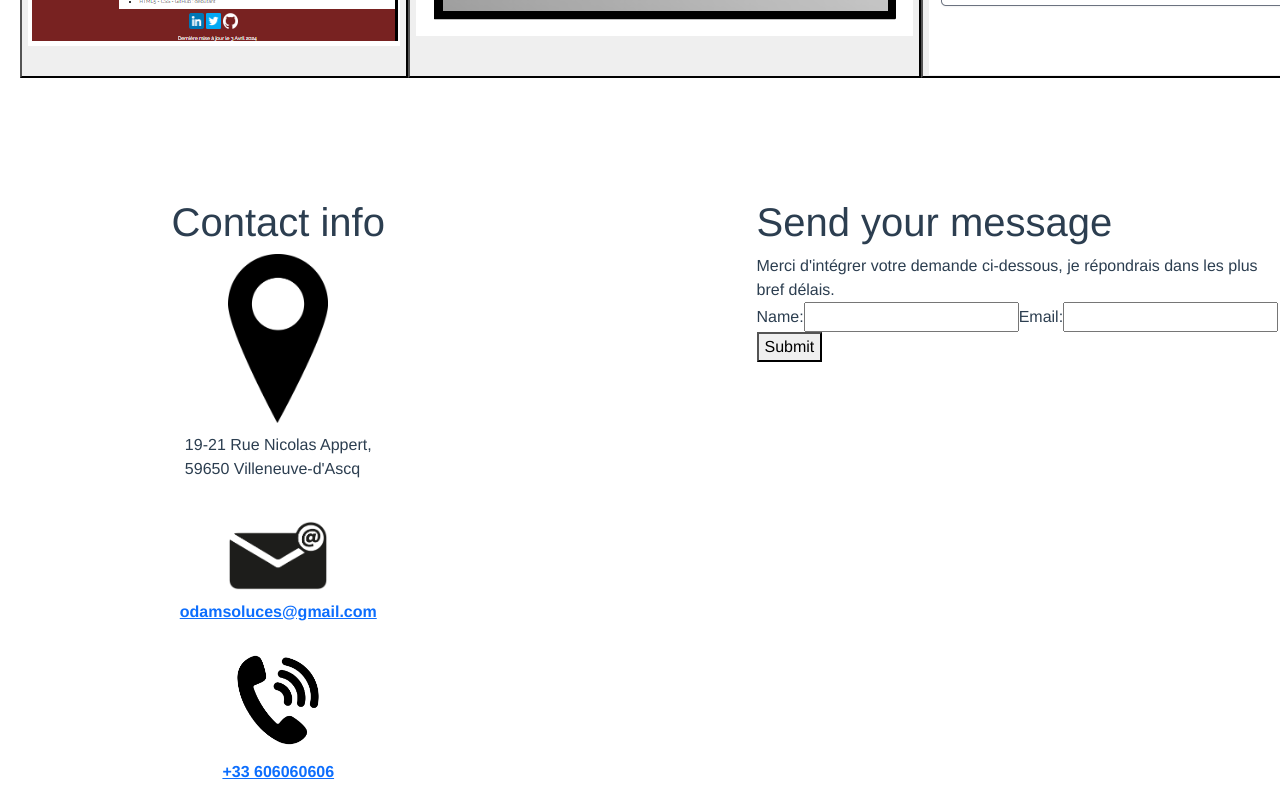
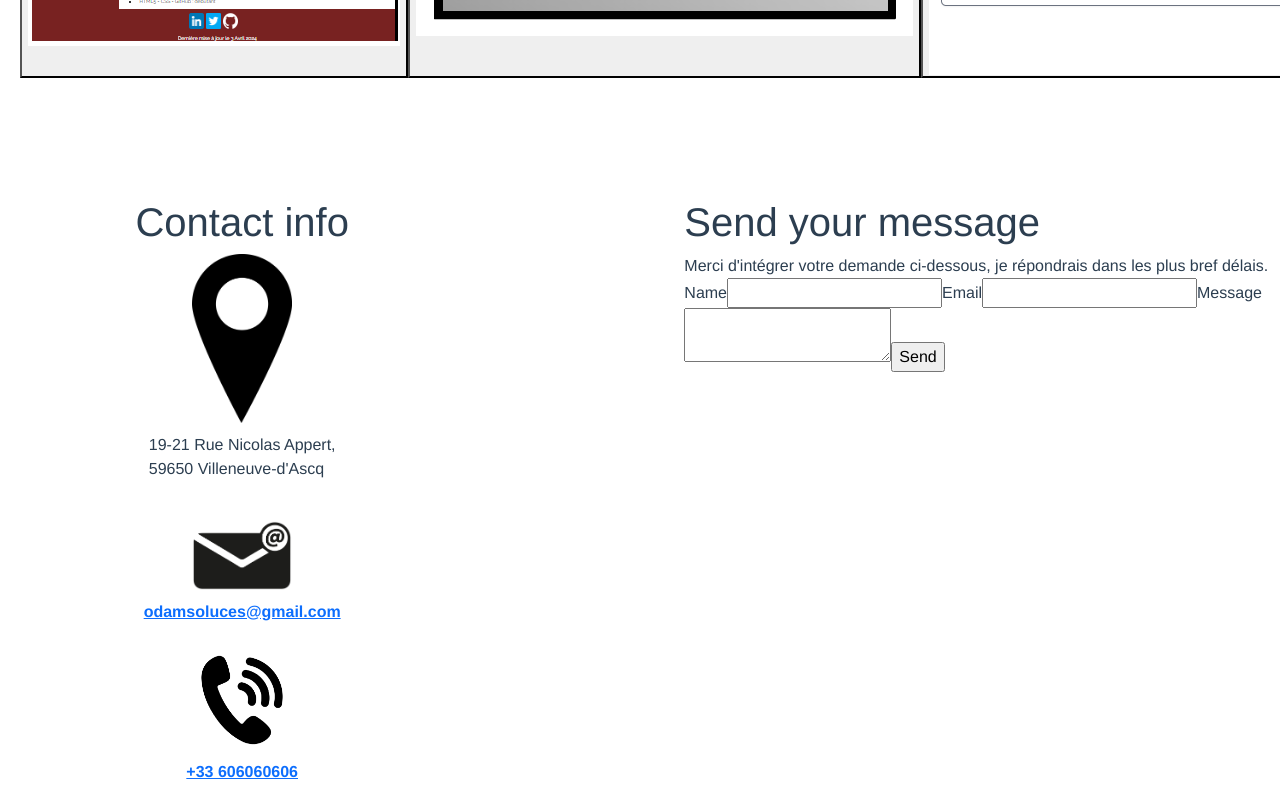
Before and after one commit to Odamus/portfolio-odamus, a Vue app: page / in a window 1280 px wide. Shown: the part 3510-4310 px from the top of the page. Built offline with nearby package versions, Linux system fonts and the light colour scheme.

Commit message:
Modif navig et variable d'environnement mail dans contact

```diff
--- a/index.html
+++ b/index.html
@@ -1,13 +1,24 @@
 <!DOCTYPE html>
 <html lang="en">
   <head>
-    <meta charset="UTF-8">
-    <link rel="icon" href="/favicon.ico">
-    <meta name="viewport" content="width=device-width, initial-scale=1.0">
+    <meta charset="UTF-8" />
+    <link rel="icon" href="/favicon.ico" />
+    <meta name="viewport" content="width=device-width, initial-scale=1.0" />
     <title>Vite App</title>
   </head>
   <body>
     <div id="app"></div>
     <script type="module" src="/src/main.js"></script>
+    <script
+      type="text/javascript"
+      src="https://cdn.jsdelivr.net/npm/@emailjs/browser@4/dist/email.min.js"
+    ></script>
+    <script type="text/javascript">
+      (function () {
+        emailjs.init({
+          publicKey: "NblvYicoC4bxo5cha",
+        });
+      })();
+    </script>
   </body>
 </html>
--- a/package.json
+++ b/package.json
@@ -9,6 +9,7 @@
     "preview": "vite preview"
   },
   "dependencies": {
+    "@emailjs/browser": "^4.4.1",
     "@vueuse/core": "^11.1.0",
     "bootstrap": "^5.3.3",
     "jquery": "^3.7.1",
--- a/src/views/Contact.vue
+++ b/src/views/Contact.vue
@@ -15,16 +15,14 @@
                 <h1 class="t1contact">Send your message</h1>
                 <span class="txt-caption">Merci d'intégrer votre demande ci-dessous, je répondrais dans les plus bref délais.</span>
                 <div>
-                    <form class="form" @submit.prevent="submitForm">
-                        <label for="name">Name:</label>
-                        <input type="text" id="name" v-model="formData.name" required>
-
-                        <label for="email">Email:</label>
-                        <input type="text" id="email" v-model="formData.email" required>
-
-                        <button type="submit">Submit</button>
-
-
+                    <form ref="form" @submit.prevent="sendEmail">
+                        <label>Name</label>
+                        <input type="text" name="user_name">
+                        <label>Email</label>
+                        <input type="email" name="user_email">
+                        <label>Message</label>
+                        <textarea name="message"></textarea>
+                        <input type="submit" value="Send">
                     </form>
                 </div>
             </div>
@@ -36,17 +34,26 @@
 
 <script>
 
+import emailjs from '@emailjs/browser';
+
 export default {
-    data() {
-        return {
-            formData: {
-                name: '',
-                email: '',
-            },
-        };
+  methods: {
+    sendEmail() {
+      emailjs
+        .sendForm('service_iwd4so8', 'template_n9alzqu', this.$refs.form, {
+          publicKey: 'NblvYicoC4bxo5cha',
+        })
+        .then(
+          () => {
+            console.log('SUCCESS!');
+          },
+          (error) => {
+            console.log('FAILED...', error.text);
+          },
+        );
     },
-
-}
+  },
+};
 
 </script>
 
```
Also changed, not shown: src/components/TheNavigation.vue (+0 -11 lines), 1 other file (tests, documents, lock files or other folders).
